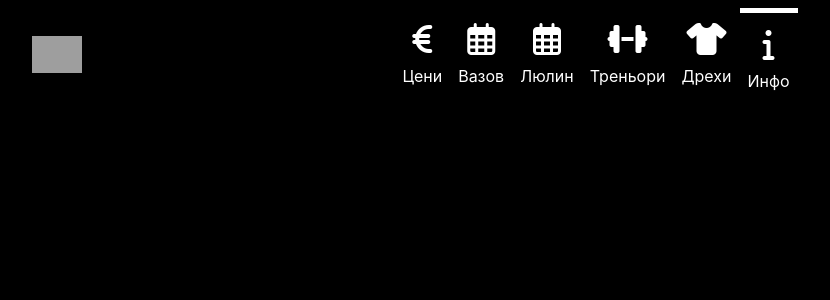
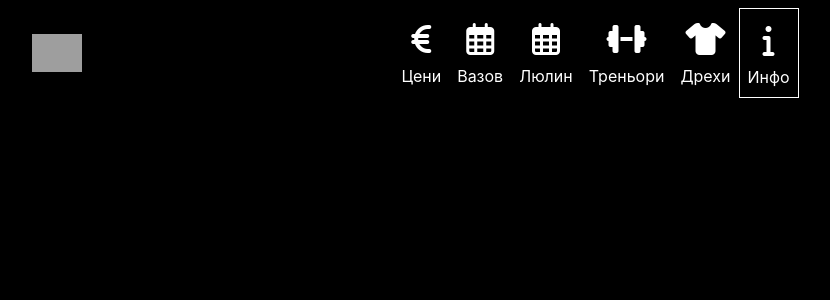
Before and after one commit to svilengen/svilengen.github.io, a Jekyll site: the page built from info.html, in a window 1280 px wide. Shown: the top 300 px of the page, without its empty margins (69-899 px from the left). Built offline with Jekyll 4.4.1, drawn with Linux system fonts in a browser that asks for light colours; nearby versions of some CDN libraries; grey boxes are pictures that could not be loaded.

Commit message:
change active nav link styling to full border

```diff
--- a/assets/css/main.scss
+++ b/assets/css/main.scss
@@ -146,7 +146,7 @@ $link-hover-color:           rgb(112, 116, 112); //gray
 }
 
 .nav-active {
-    border-top: 5px solid white;
+    border: 1px solid white;
 }
 
 
```
